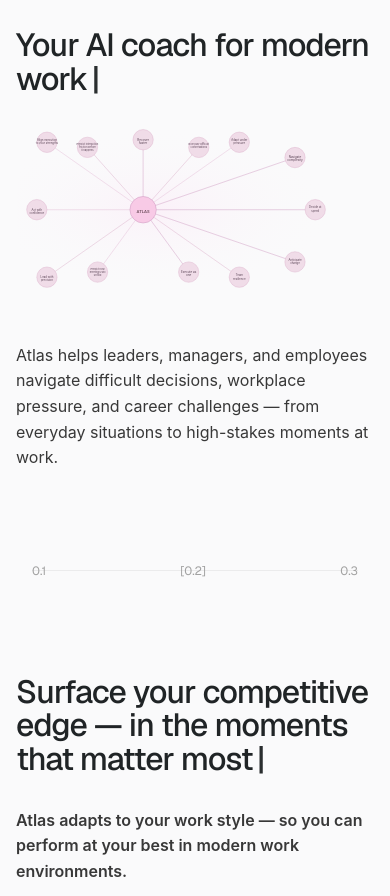
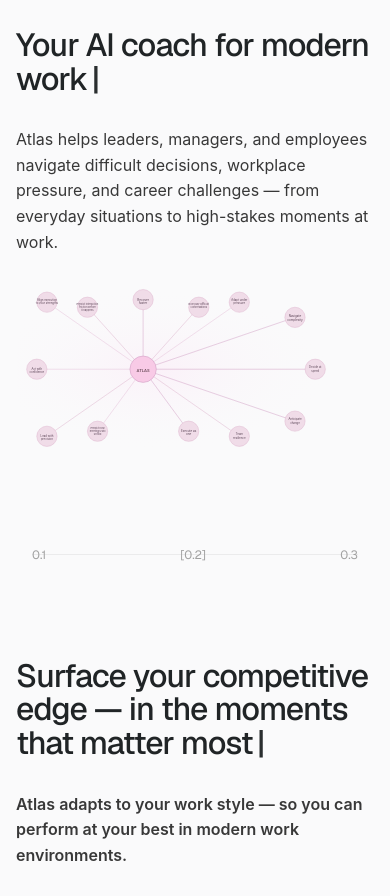
Before and after one commit to martamindacc/v0-Atlas-website-, a Next.js app: page /atlas/professional in a window 390 px wide. Shown: the part 880-1776 px from the top of the page. Built offline with nearby package versions, Linux system fonts and the light colour scheme.

Commit message:
feat: rearrange image and text layout in AtlasProfessional page
Moved image below text section; adjusted mobile and desktop styling

```diff
--- a/app/atlas/professional/page.tsx
+++ b/app/atlas/professional/page.tsx
@@ -160,17 +160,8 @@ export default function AtlasProfessional() {
 
           {/* RIGHT COLUMN (SCROLL CONTENT) */}
           <div className="min-w-0">
-            {/* Image - full width under header */}
-            <div className="w-full md:w-auto flex items-center justify-center mb-12 md:mb-16">
-              <img
-                src="/images/atlas_horizontal_diagram_pink.svg"
-                alt="Atlas capabilities diagram"
-                className="w-full h-auto md:max-w-[509px] object-contain"
-              />
-            </div>
-
-            {/* Text section */}
-            <div className="flex items-center">
+            {/* Text section - first on mobile and desktop */}
+            <div className="flex items-center mb-8 md:mb-10">
               <div className="max-w-[420px]">
                 <p
                   className="text-[16px] md:text-[18px] leading-[1.6] text-[#383838]"
@@ -179,6 +170,15 @@ export default function AtlasProfessional() {
                   Atlas helps leaders, managers, and employees navigate difficult decisions, workplace pressure, and career challenges — from everyday situations to high-stakes moments at work.
                 </p>
               </div>
+            </div>
+
+            {/* Image - below text */}
+            <div className="w-full md:w-auto flex items-center justify-center">
+              <img
+                src="/images/atlas_horizontal_diagram_pink.svg"
+                alt="Atlas capabilities diagram"
+                className="w-full h-auto md:max-w-[509px] object-contain"
+              />
             </div>
           </div>
 
```
